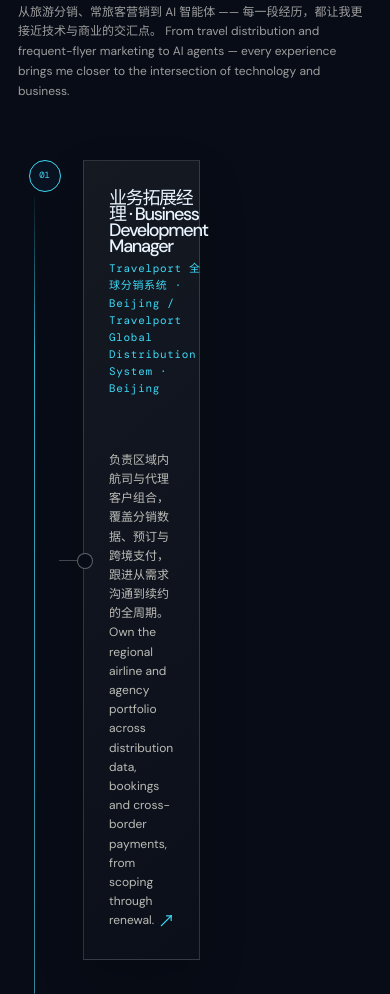
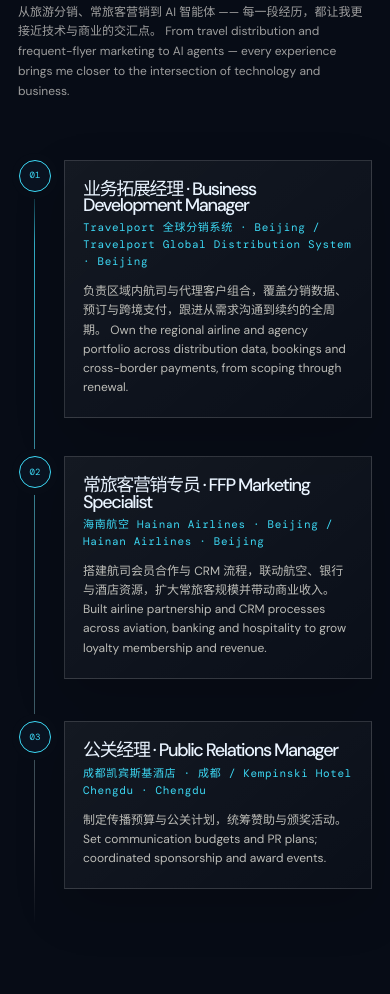
Before and after one commit to sibylla-xw/sibylla-wx, a plain HTML site: page index.html in a window 390 px wide. Shown: the part 4933-5927 px from the top of the page. Drawn offline with nearby package versions, Linux system fonts and the light colour scheme; no server answers; a web font is replaced by a local one.

Commit message:
Fix mobile timeline layout: full-width cards on narrow screens

```diff
--- a/custom.css
+++ b/custom.css
@@ -277,3 +277,45 @@
   .contact-title { font-size: 12vw !important; }
   .contact-footer { margin-top: 52px !important; gap: 18px !important; }
 }
+
+/* ===== 手机端「职业轨迹」布局修复（375px 等窄屏） ===== */
+@media (max-width: 760px) {
+  /* 卡片从 4 列桌面网格改为：圆点 + 通栏内容 */
+  .timeline-item {
+    grid-template-columns: 34px minmax(0, 1fr) !important;
+    gap: 12px !important;
+    align-items: start !important;
+    padding-left: 0 !important;
+    padding-right: 0 !important;
+  }
+  .timeline-item > .timeline-meta {
+    grid-area: auto !important;
+    grid-column: 1 !important;
+    width: auto !important;
+    min-width: 0 !important;
+  }
+  .timeline-item > .timeline-content {
+    grid-area: auto !important;
+    grid-column: 2 / -1 !important;
+    width: 100% !important;
+    max-width: 100% !important;
+    min-height: 0 !important;
+    padding: 20px 18px !important;
+    display: block !important;
+  }
+  /* 隐藏桌面版的连接线圆点装饰 */
+  .timeline-content::before,
+  .timeline-content::after { display: none !important; }
+  /* 文字占满卡片宽度，避免竖排断行 */
+  .timeline-role,
+  .timeline-role h3,
+  .timeline-copy {
+    width: 100% !important;
+    max-width: 100% !important;
+  }
+  .timeline-copy { margin-top: 12px !important; }
+  /* 窄屏隐藏箭头，避免挤压 */
+  .timeline-arrow { display: none !important; }
+  /* 锚点跳转时给粘性导航留出高度，避免标题被遮挡 */
+  section { scroll-margin-top: 76px; }
+}
```
